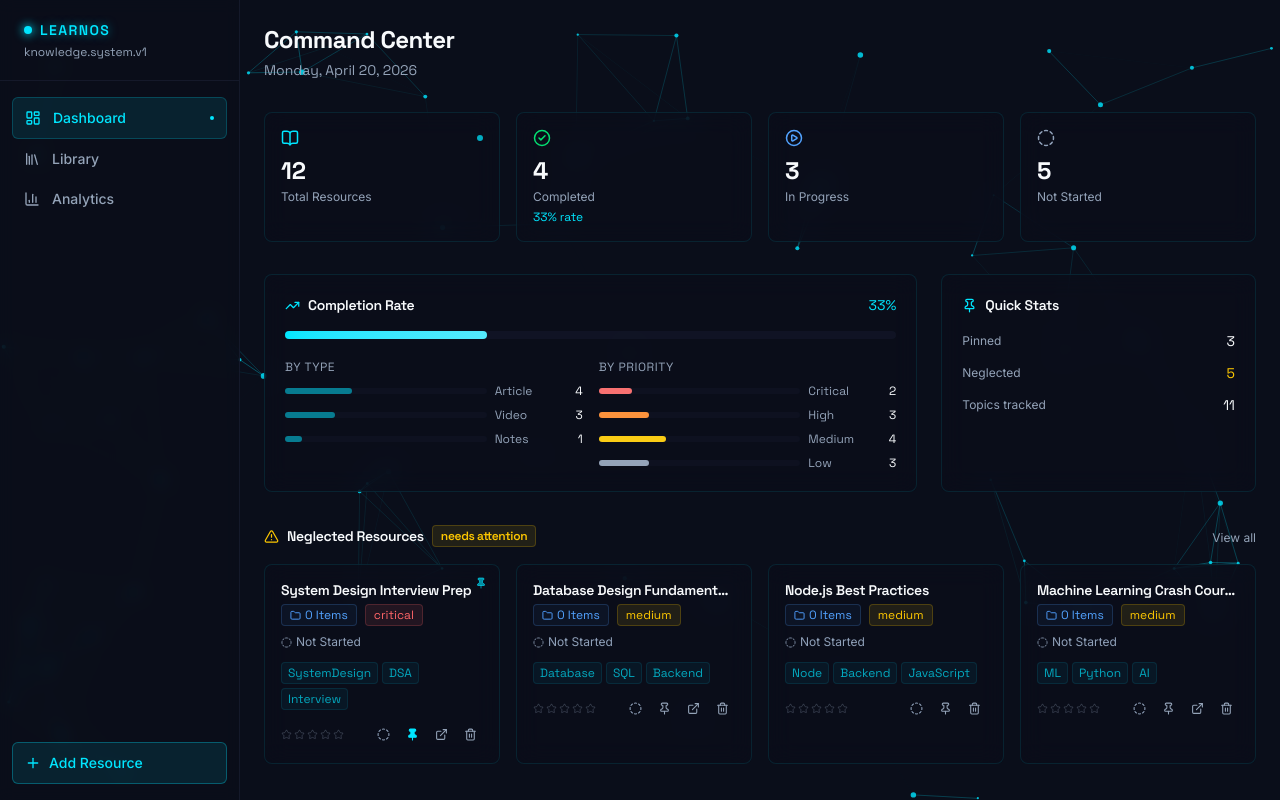
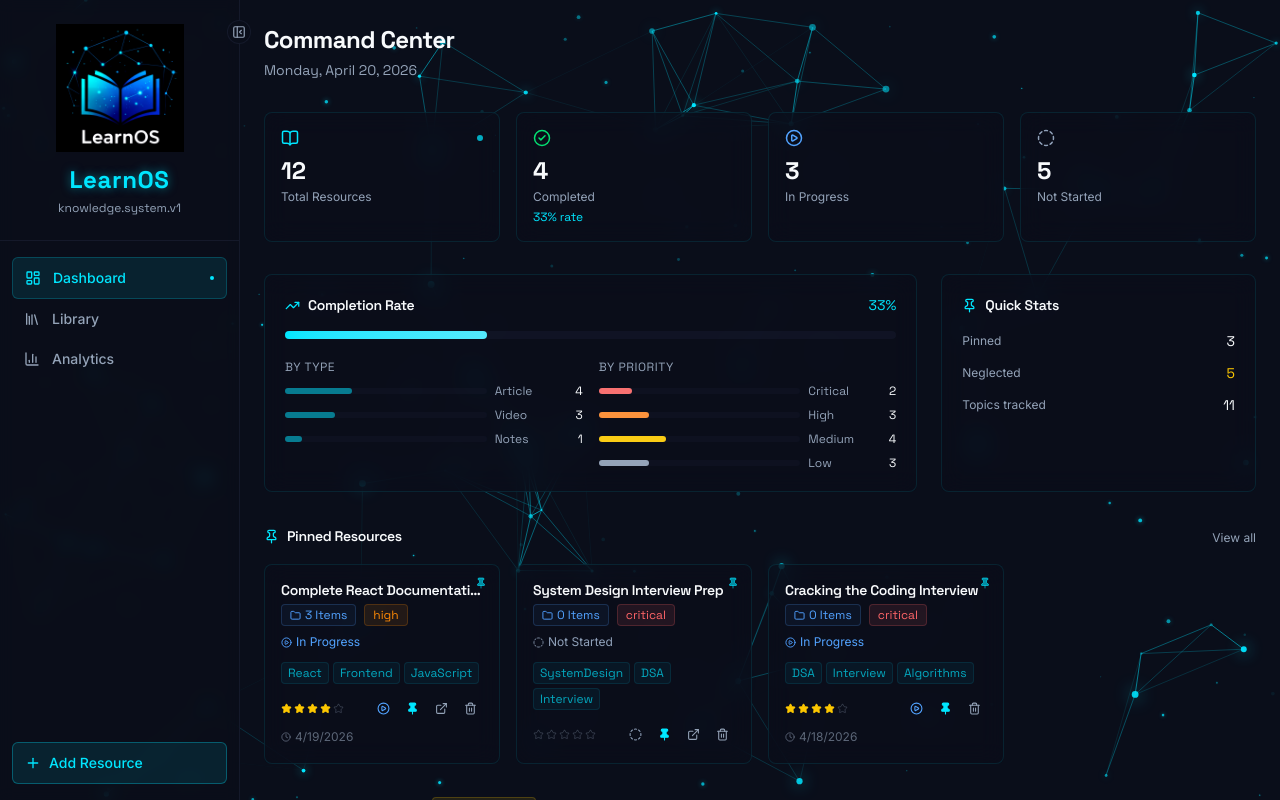
Before and after one commit to PLayerNightQueen16/Smart_Study_Hub, a React (Vite) app: page / in a window 1280 px wide. Built offline with nearby package versions, Linux system fonts and the light colour scheme.

Commit message:
UI Changes

```diff
--- a/src/components/ConstellationBackground.jsx
+++ b/src/components/ConstellationBackground.jsx
@@ -21,16 +21,22 @@ export function ConstellationBackground() {
       canvas.width = width;
       canvas.height = height;
 
-      const particleCount = Math.min(Math.floor(width * height / 15000), 100);
+      const constellationCount = Math.min(Math.floor(width * height / 15000), 100);
+      const freeStarCount = Math.min(Math.floor(width * height / 8000), 200);
       particles = [];
 
-      for (let i = 0; i < particleCount; i++) {
+      for (let i = 0; i < constellationCount + freeStarCount; i++) {
+        const isFree = i >= constellationCount;
         particles.push({
           x: Math.random() * width,
           y: Math.random() * height,
-          vx: (Math.random() - 0.5) * 0.5,
-          vy: (Math.random() - 0.5) * 0.5,
-          size: Math.random() * 2 + 1
+          vx: (Math.random() - 0.5) * (isFree ? 0.15 : 0.4),
+          vy: (Math.random() - 0.5) * (isFree ? 0.15 : 0.4),
+          size: Math.random() * (isFree ? 1.5 : 2.5) + (isFree ? 0.5 : 1),
+          isFree: isFree,
+          baseAlpha: Math.random() * 0.3 + (isFree ? 0.3 : 0.6),
+          twinkleSpeed: Math.random() * 0.03 + 0.01,
+          twinklePhase: Math.random() * Math.PI * 2
         });
       }
     };
@@ -38,8 +44,6 @@ export function ConstellationBackground() {
     const draw = () => {
       if (!ctx) return;
       ctx.clearRect(0, 0, width, height);
-
-      ctx.fillStyle = 'rgba(0, 229, 255, 0.8)';
 
       for (let i = 0; i < particles.length; i++) {
         const p = particles[i];
@@ -49,23 +53,37 @@ export function ConstellationBackground() {
         if (p.x < 0 || p.x > width) p.vx *= -1;
         if (p.y < 0 || p.y > height) p.vy *= -1;
 
+        p.twinklePhase += p.twinkleSpeed;
+        const currentAlpha = Math.max(0, p.baseAlpha + Math.sin(p.twinklePhase) * 0.3);
+
         ctx.beginPath();
         ctx.arc(p.x, p.y, p.size, 0, Math.PI * 2);
+        ctx.fillStyle = `rgba(0, 229, 255, ${currentAlpha})`;
+
+        ctx.shadowBlur = p.isFree ? p.size * 3 : p.size * 5;
+        ctx.shadowColor = `rgba(0, 229, 255, ${currentAlpha})`;
+
         ctx.fill();
 
+        ctx.shadowBlur = 0;
+
+        if (!p.isFree) {
           for (let j = i + 1; j < particles.length; j++) {
             const p2 = particles[j];
+            if (p2.isFree) continue;
+
             const dx = p.x - p2.x;
             const dy = p.y - p2.y;
             const dist = Math.sqrt(dx * dx + dy * dy);
 
             if (dist < 150) {
               ctx.beginPath();
-            ctx.strokeStyle = `rgba(0, 229, 255, ${0.4 * (1 - dist / 150)})`;
+              ctx.strokeStyle = `rgba(0, 229, 255, ${0.7 * (1 - dist / 150)})`;
               ctx.lineWidth = 1;
               ctx.moveTo(p.x, p.y);
               ctx.lineTo(p2.x, p2.y);
               ctx.stroke();
+            }
           }
         }
       }
--- a/src/components/Layout.jsx
+++ b/src/components/Layout.jsx
@@ -1,10 +1,14 @@
+import { useState } from "react";
 import { Link, useLocation } from "wouter";
 import { ConstellationBackground } from "./ConstellationBackground";
 import {
   LayoutDashboard,
   Library,
   BarChart3,
-  Plus } from
+  Plus,
+  PanelLeftClose,
+  PanelLeftOpen
+} from
   "lucide-react";
 
 const navItems = [
@@ -15,24 +19,38 @@ const navItems = [
 
 export function Layout({ children }) {
   const [location] = useLocation();
+  const [collapsed, setCollapsed] = useState(false);
 
   return (
     <div className="min-h-screen text-foreground relative">
       <ConstellationBackground />
       <div className="relative z-10 flex h-screen overflow-hidden">
-        <aside className="w-60 shrink-0 flex flex-col border-r border-border/50 bg-background/80 backdrop-blur-sm">
-          <div className="px-6 py-5 border-b border-border/50">
-            <div className="flex items-center gap-2">
-              <div className="w-2 h-2 rounded-full bg-primary shadow-[0_0_8px_2px_rgba(0,229,255,0.6)]" />
-              <span className="text-sm font-mono font-semibold text-primary tracking-widest uppercase cyan-glow-text">
+        <aside className={`${collapsed ? "w-20" : "w-60"} transition-all duration-300 ease-in-out shrink-0 flex flex-col border-r border-border/50 bg-background/80 backdrop-blur-sm relative`}>
+
+          <button
+            onClick={() => setCollapsed(!collapsed)}
+            className="absolute -right-3 top-5 bg-background border border-border/50 rounded-full p-1 text-muted-foreground hover:text-primary z-20 transition-colors"
+          >
+            {collapsed ? <PanelLeftOpen size={14} /> : <PanelLeftClose size={14} />}
+          </button>
+
+          <div className={`py-6 border-b border-border/50 flex flex-col items-center ${collapsed ? "px-1" : "px-4"}`}>
+            <div className="flex flex-col items-center gap-3 w-full">
+              <img src="/logo.jpg" alt="LearnOS Logo" className={`${collapsed ? "w-12 h-12" : "w-32 h-32"} shrink-0 object-contain transition-all duration-300`} />
+              {!collapsed && (
+                <span className="text-2xl font-display font-bold text-primary tracking-wide cyan-glow-text">
                   LearnOS
                 </span>
+              )}
             </div>
-            <p className="text-xs text-muted-foreground mt-1 font-mono">
+            {!collapsed && (
+              <p className="text-xs text-muted-foreground mt-1 font-mono truncate">
                 knowledge.system.v1
               </p>
+            )}
           </div>
-          <nav className="flex-1 px-3 py-4 space-y-1">
+
+          <nav className="flex-1 px-3 py-4 space-y-1 overflow-y-auto no-scrollbar">
             {navItems.map(({ href, label, icon: Icon }) => {
               const isActive =
                 href === "/" ?
@@ -41,27 +59,30 @@ export function Layout({ children }) {
               return (
                 <Link key={href} href={href}>
                   <div
-                    className={`flex items-center gap-3 px-3 py-2.5 rounded-md text-sm font-medium transition-all cursor-pointer ${
-                    isActive ?
+                    className={`flex items-center gap-3 px-3 py-2.5 rounded-md text-sm font-medium transition-all cursor-pointer ${isActive ?
                         "bg-primary/10 text-primary border border-primary/20" :
-                    "text-muted-foreground hover:text-foreground hover:bg-accent/50"}`
-                    }>
-
-                    <Icon size={16} />
-                    {label}
-                    {isActive &&
+                        "text-muted-foreground hover:text-foreground hover:bg-accent/50"} ${collapsed ? "justify-center px-0" : ""}`
+                    }
+                    title={collapsed ? label : undefined}
+                  >
+                    <Icon size={16} className="shrink-0" />
+                    {!collapsed && <span>{label}</span>}
+                    {!collapsed && isActive &&
                       <div className="ml-auto w-1 h-1 rounded-full bg-primary" />
                     }
                   </div>
                 </Link>);
-
             })}
           </nav>
-          <div className="px-3 pb-4">
+
+          <div className="px-3 pb-4 pt-2">
             <Link href="/resources/new">
-              <div className="flex items-center gap-2 px-3 py-2.5 rounded-md bg-primary/10 border border-primary/30 text-primary text-sm font-medium hover:bg-primary/20 transition-all cursor-pointer">
-                <Plus size={16} />
-                Add Resource
+              <div
+                className={`flex items-center gap-2 py-2.5 rounded-md bg-primary/10 border border-primary/30 text-primary text-sm font-medium hover:bg-primary/20 transition-all cursor-pointer ${collapsed ? "justify-center px-0" : "px-3"}`}
+                title={collapsed ? "Add Resource" : undefined}
+              >
+                <Plus size={16} className="shrink-0" />
+                {!collapsed && <span>Add Resource</span>}
               </div>
             </Link>
           </div>
--- a/src/pages/Dashboard.jsx
+++ b/src/pages/Dashboard.jsx
@@ -1,4 +1,4 @@
-import { useGetDashboardStats, useGetNeglectedResources, useGetRecentResources } from "@/lib/api-mock";
+import { useGetDashboardStats, useGetNeglectedResources, useGetRecentResources, useGetPinnedResources } from "@/lib/api-mock";
 import { ResourceCard } from "../components/ResourceCard";
 import {
 
@@ -17,6 +17,7 @@ export function Dashboard() {
   const { data: stats, isLoading: statsLoading } = useGetDashboardStats();
   const { data: neglected } = useGetNeglectedResources();
   const { data: recent } = useGetRecentResources();
+  const { data: pinned } = useGetPinnedResources();
 
   return (
     <div className="p-6 max-w-7xl mx-auto">
@@ -148,6 +149,27 @@ export function Dashboard() {
         </> :
       null}
 
+      {pinned && pinned.length > 0 &&
+        <div className="mb-8">
+          <div className="flex items-center justify-between mb-4">
+            <h2 className="text-sm font-semibold text-foreground flex items-center gap-2">
+              <Pin size={15} className="text-primary" />
+              Pinned Resources
+            </h2>
+            <Link href="/resources">
+              <span className="text-xs text-muted-foreground hover:text-primary transition-colors cursor-pointer">
+                View all
+              </span>
+            </Link>
+          </div>
+          <div className="grid grid-cols-1 md:grid-cols-2 lg:grid-cols-3 xl:grid-cols-4 gap-4">
+            {pinned.map((r) =>
+              <ResourceCard key={r.id} resource={r} />
+            )}
+          </div>
+        </div>
+      }
+
       {neglected && neglected.length > 0 &&
       <div className="mb-8">
           <div className="flex items-center justify-between mb-4">
```
Also changed, not shown: public/logo.jpg (added), src/lib/api-mock.js. Lines whose indentation alone changed are shown as unchanged.
